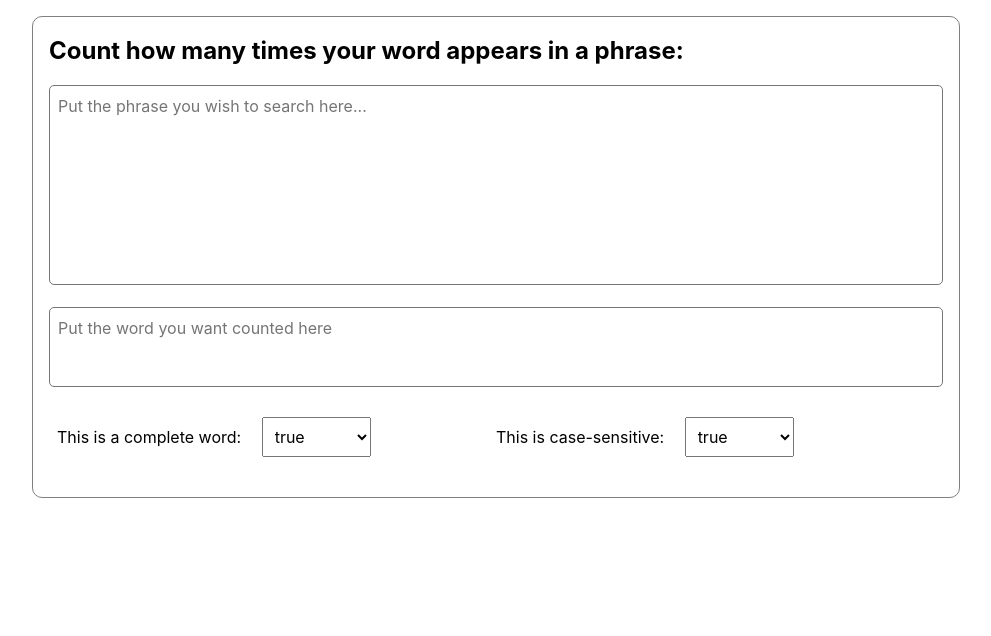
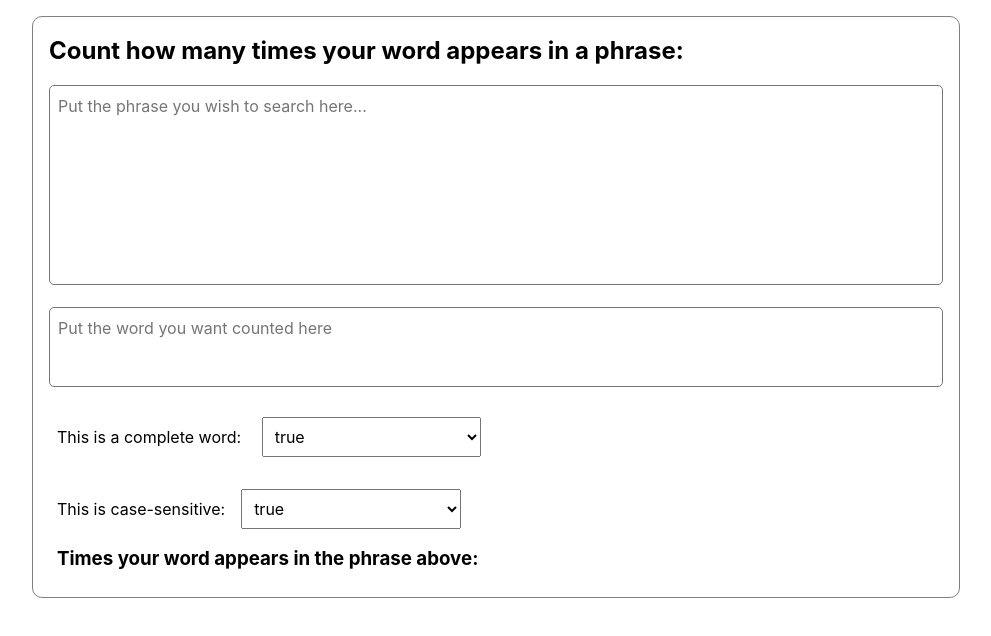
Before and after one commit to tessathornberry/findwords, a React (Create React App) app: page / in a window 1280 px wide. Shown: the top 636 px of the page, without its empty margins (144-1135 px from the left). Built offline with nearby package versions, Linux system fonts and the light colour scheme.

Commit message:
initialized working counter with non-case-sensitive non-complete words

```diff
--- a/public/styles.css
+++ b/public/styles.css
@@ -29,7 +29,9 @@ picture,
 video,
 canvas,
 svg {
-  display: block;
+  /* display: block; */
+  display: flex;
+
   max-width: 100%;
 }
 
@@ -68,13 +70,6 @@ textarea {
   padding: 1vh;
 }
 
-select {
-  width: 25%;
-  /* height: auto; */
-  margin: 2vh;
-  padding: 1vh;
-}
-
 .word {
   height: 10vh;
 }
@@ -82,16 +77,29 @@ select {
 .options {
   width: 100%;
   height: auto;
-  resize: none;
+  /* resize: none; */
   border-radius: 5px;
-  margin-top: 2vh;
   padding: 1vh;
   margin: auto;
   justify-content: stretch;
-  /* align-content: space-around; */
-  display: flex;
+}
+
+select {
+  width: 25%;
+  min-width: 80px;
+  margin: 2vh;
+  padding: 1vh;
 }
 
 .completeWord, .caseSensitive {
-  width: 100%;
+  width: auto;
+  /* justify-content: space-between; */
 }
+
+/* .number {
+  display: inline-flex;
+} */
+
+.counted {
+  font-weight: 800;
+}
--- a/src/App.jsx
+++ b/src/App.jsx
@@ -1,4 +1,4 @@
-import React, {useState} from 'react';
+import React, {useState, useEffect} from 'react';
 import styled from 'styled-components';
 
 const AppBorder = styled.div`
@@ -10,7 +10,14 @@ padding: 1em;
 const App = () => {
   const [phrase, setPhrase] = useState('');
   const [word, setWord] = useState('');
+  const [completeWord, setCompleteWord] = useState('true');
+  const [caseSensitive, setCaseSensitive] = useState('true');
+  useEffect(() => {
+    console.log(completeWord, caseSensitive)
+    console.log(typeof completeWord, typeof caseSensitive)
 
+    CountWords();
+  }, [phrase, word, completeWord, caseSensitive]);
 
   let updatePhrase = (e) => {
     setPhrase(e.target.value)
@@ -19,6 +26,21 @@ const App = () => {
   let updateWord = (e) => {
     setWord(e.target.value)
   };
+
+  const CountWords = () => {
+    var count = 0;
+    var acceptablePunctuation = ",?!.:; "
+    if (phrase.length > 0 && word.length > 0) {
+      if (completeWord === 'false' && caseSensitive === 'false') {
+        if (phrase.toLowerCase().includes(word.toLowerCase())) {
+          var splitPhrase = phrase.toLowerCase().split(word.toLowerCase());
+          count = splitPhrase.length - 1;
+          console.log(count)
+          return <div className="counted">{count}</div>;
+        }
+      }
+    }
+  }
 
   return (
     <AppBorder>
@@ -29,25 +51,29 @@ const App = () => {
         <textarea className="phrase" type="text" name="phrase" aria-label="phrase to search" placeholder="Put the phrase you wish to search here..." value={phrase} onChange={updatePhrase} spellCheck="false" />
       </form>
       <form>
-        <textarea className="word" type="text" name="word" aria-label="word to search for" placeholder="Put the word you want counted here" value={phrase} onChange={updateWord} spellCheck="false" />
+        <textarea className="word" type="text" name="word" aria-label="word to search for" placeholder="Put the word you want counted here" value={word} onChange={updateWord} spellCheck="false" />
       </form>
 
     </div>
     <div className="options">
-    <div className="completeWord">
-      <label>This is a complete word: </label>
-      <select name="isCompleteWord" id="isCompleteWord">
-        <option value="true">true</option>
-        <option value="false">false</option>
-      </select>
+      <div className="completeWord">
+        <label>This is a complete word: </label>
+        <select name="isCompleteWord" id="isCompleteWord" onChange={e => setCompleteWord(e.target.value)}>
+          <option value={true} >true</option>
+          <option value={false} >false</option>
+        </select>
       </div>
 
       <div className="caseSensitive">
-      <label>This is case-sensitive: </label>
-      <select name="isCaseSensitive" id="isCaseSensitive">
-        <option value="true">true</option>
-        <option value="false">false</option>
-      </select>
+        <label>This is case-sensitive:</label>
+        <select name="isCaseSensitive" id="isCaseSensitive" onChange={e => setCaseSensitive(e.target.value)}>
+          <option value={true}>true</option>
+          <option value={false}>false</option>
+        </select>
+      </div>
+      <div>
+        <h3 className="number">Times your word appears in the phrase above: </h3>
+        <div className="counted">{CountWords()}</div>
       </div>
     </div>
 
```
